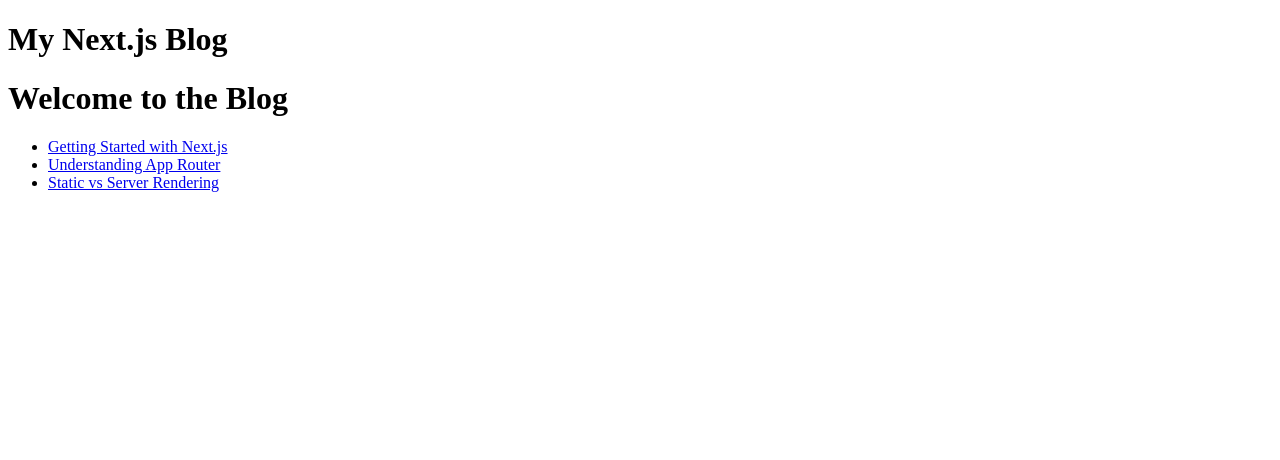
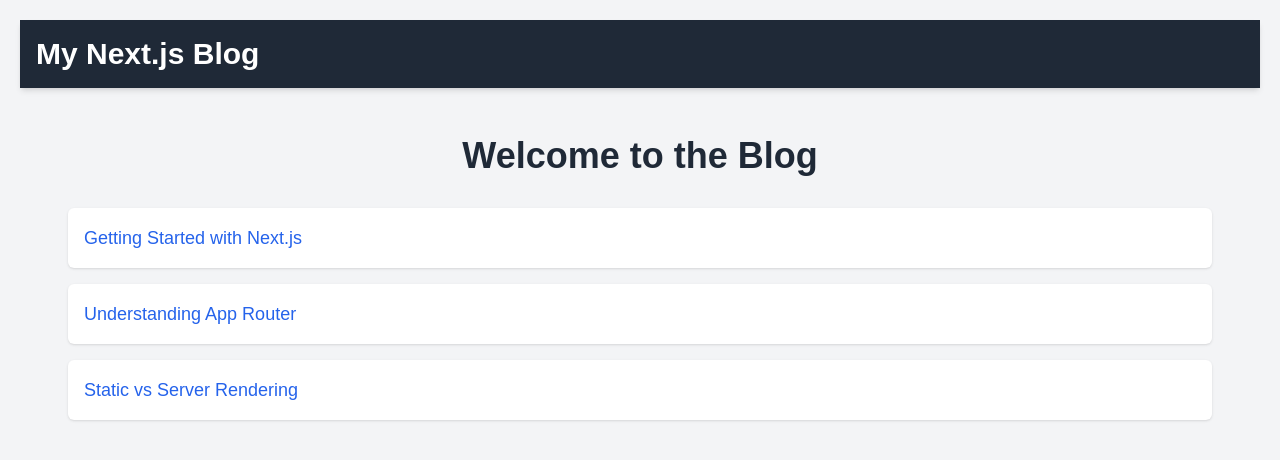
Before and after one commit to Manula413/NextJS-Blog, a Next.js app: page / in a window 1280 px wide. Shown: the top 460 px of the page. Built offline with nearby package versions, Linux system fonts and the light colour scheme.

Commit message:
Added basic styling

```diff
--- a/app/layout.tsx
+++ b/app/layout.tsx
@@ -1,11 +1,15 @@
+import './globals.css';
+
 export default function RootLayout({ children }: { children: React.ReactNode }) {
   return (
     <html lang="en">
-      <body>
-        <header>
-          <h1>My Next.js Blog</h1>
+      <body className="bg-gray-100 font-sans">
+        <header className="bg-gray-800 text-white p-4 shadow-md">
+          <h1 className="text-3xl font-bold">My Next.js Blog</h1>
         </header>
-        <main>{children}</main>
+        <main className="p-6">
+          {children}
+        </main>
       </body>
     </html>
   );
--- a/app/page.tsx
+++ b/app/page.tsx
@@ -1,4 +1,6 @@
 import Link from 'next/link';
+import './globals.css';
+
 
 async function getPosts() {
   const res = await fetch("http://localhost:3000/api/posts");
@@ -10,12 +12,14 @@
   const posts = await getPosts();
 
   return (
-    <main>
-      <h1>Welcome to the Blog</h1>
-      <ul>
-        {posts.map((post: { id: number, title: string }) => (
-          <li key={post.id}>
-            <Link href={`/posts/${post.id}`}>{post.title}</Link>
+    <main className="min-h-screen bg-gray-100 p-6">
+      <h1 className="text-4xl font-bold text-center text-gray-800 mb-8">Welcome to the Blog</h1>
+      <ul className="space-y-4">
+      {posts.map((post: { id: number, title: string }) => (
+          <li key={post.id} className="p-4 bg-white shadow rounded-md hover:bg-gray-50">
+            <Link href={`/posts/${post.id}`} className="text-lg font-medium text-blue-600 hover:underline">
+              {post.title}
+            </Link>
           </li>
         ))}
       </ul>
--- a/app/posts/[id]/page.tsx
+++ b/app/posts/[id]/page.tsx
@@ -1,4 +1,5 @@
 import { notFound } from "next/navigation";
+
 
 // Fetch the data for a post by its ID
 async function getPost(id: number) {
@@ -25,9 +26,14 @@
   if (!post) return notFound(); // Show a 404 page if post doesn't exist
 
   return (
-    <section>
-      <h2>{post.title}</h2>
-      <p>{post.content}</p>
+    <section className="min-h-screen bg-gray-100 p-6">
+      <div className="max-w-3xl mx-auto bg-white p-6 rounded-md shadow-md">
+      <h2 className="text-3xl font-semibold text-gray-800 mb-4">{post.title}</h2></div>
+      <p className="text-lg text-gray-700">{post.content}</p>
+
+
     </section>
+
+
   );
 }
--- /dev/null
+++ b/postcss.config.js
@@ -0,0 +1,6 @@
+module.exports = {
+  plugins: {
+    tailwindcss: {},
+    autoprefixer: {},
+  },
+}
--- /dev/null
+++ b/tailwind.config.js
@@ -0,0 +1,15 @@
+// tailwind.config.js
+module.exports = {
+  content: [
+    './app/**/*.{js,ts,jsx,tsx}',
+    './pages/**/*.{js,ts,jsx,tsx}',
+  ],
+  theme: {
+    extend: {
+      fontFamily: {
+        sans: ['Arial', 'sans-serif'],
+      },
+    },
+  },
+  plugins: [],
+};
--- a/tailwind.config.ts
+++ b/tailwind.config.ts
@@ -1,18 +1,11 @@
-import type { Config } from "tailwindcss";
-
-export default {
+/** @type {import('tailwindcss').Config} */
+module.exports = {
   content: [
-    "./pages/**/*.{js,ts,jsx,tsx,mdx}",
-    "./components/**/*.{js,ts,jsx,tsx,mdx}",
-    "./app/**/*.{js,ts,jsx,tsx,mdx}",
+    './app/**/*.{js,ts,jsx,tsx}', // Make sure this is correct to include your app files
+    './pages/**/*.{js,ts,jsx,tsx}',
   ],
   theme: {
-    extend: {
-      colors: {
-        background: "var(--background)",
-        foreground: "var(--foreground)",
-      },
-    },
+    extend: {},
   },
   plugins: [],
-} satisfies Config;
+};
```
Also changed, not shown: package.json (+7 -6 lines), 1 other file (tests, documents, lock files or other folders).
